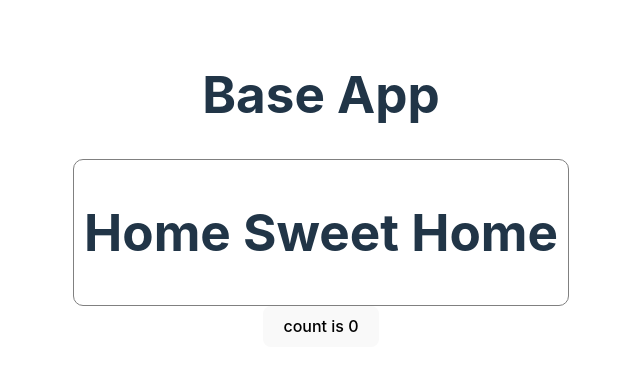
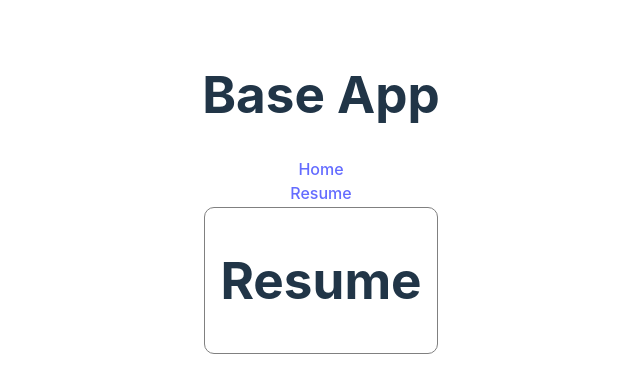
Before and after one commit to mattbechtel/personal-site-vue, a Vue app: page /resume in a window 1280 px wide. Before the commit this address led to /home. Shown: the top 392 px of the page, without its empty margins (319-959 px from the left). Built offline with nearby package versions, Linux system fonts and the light colour scheme.

Commit message:
Added Resume component

```diff
--- a/src/App.vue
+++ b/src/App.vue
@@ -3,6 +3,14 @@
 
 <template>
     <h1>Base App</h1>
+
+    <div>
+        <router-link to="/home">Home</router-link>
+    </div>
+    <div>
+        <router-link to="/resume">Resume</router-link>
+    </div>
+
     <div class="router-outlet">
         <router-view></router-view>
     </div>
--- /dev/null
+++ b/src/components/Resume/Resume.script.ts
@@ -0,0 +1,12 @@
+import { defineComponent } from 'vue';
+
+export default defineComponent({
+    name: 'Resume',
+    props: {
+        msg: String,
+    },
+    data() {
+    },
+    methods: {
+    }
+});
--- /dev/null
+++ b/src/components/Resume/Resume.styles.scss
@@ -0,0 +1,5 @@
+.container {
+    border: 1px solid gray;
+    padding: 10px;
+    border-radius: 10px;
+}
--- /dev/null
+++ b/src/components/Resume/Resume.template.html
@@ -0,0 +1,3 @@
+<div class="container">
+    <h1>Resume</h1>
+</div>
--- /dev/null
+++ b/src/components/Resume/Resume.vue
@@ -0,0 +1,3 @@
+<script src="./Resume.script.ts"/>
+<template src="./Resume.template.html"></template>
+<style scoped src="./Resume.styles.scss"></style>
--- a/src/main.ts
+++ b/src/main.ts
@@ -3,7 +3,6 @@ import './style.scss'
 import App from './App.vue'
 import Router from './router'
 
-
 const app = createApp(App)
 
 app.use(Router)
--- a/src/router.ts
+++ b/src/router.ts
@@ -1,5 +1,6 @@
 import { createRouter, createWebHistory } from 'vue-router'
 import Home from './components/Home/Home.vue';
+import Resume from './components/Resume/Resume.vue';
 
 const baseRoutes = [
     {
@@ -8,6 +9,13 @@ const baseRoutes = [
         title: 'Home',
         icon: 'fa-tachometer',
         component: Home,
+    },
+    {
+        path: '/resume',
+        name: 'Resume',
+        title: 'Resume',
+        icon: 'fa-tachometer',
+        component: Resume,
     },
     {
         path: '/:catchAll(.*)*',
```
